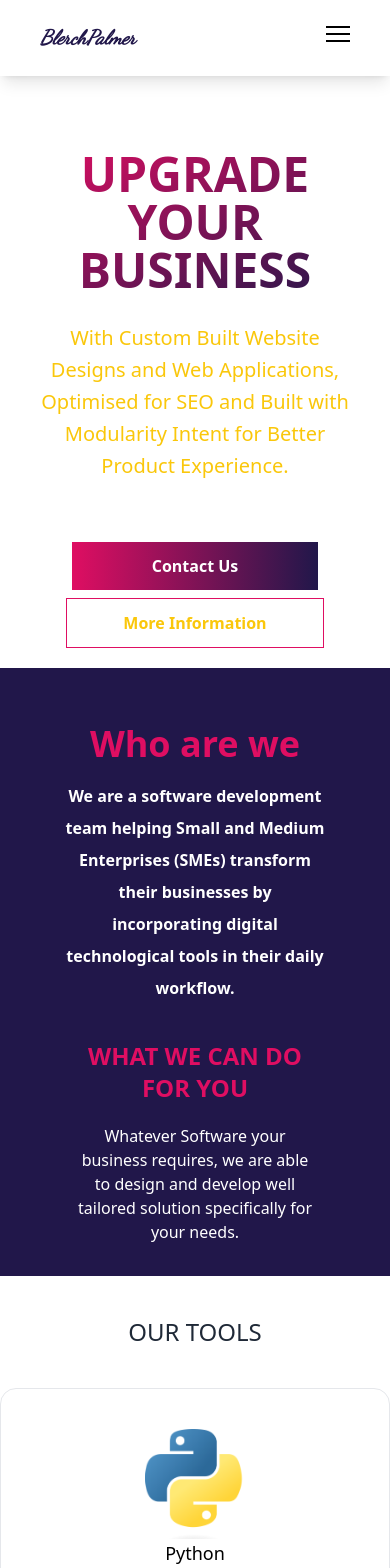
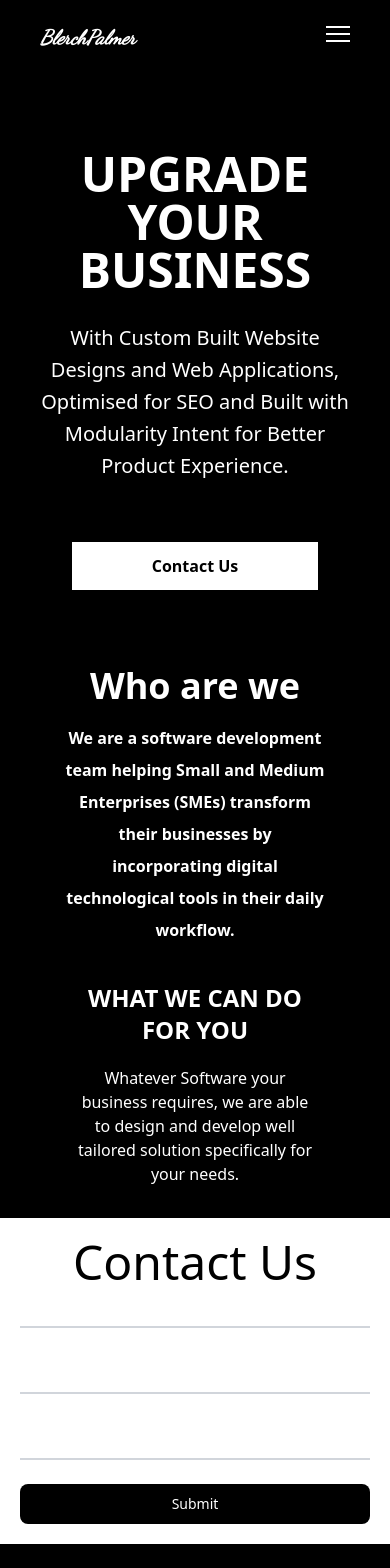
Before and after one commit to kwamea236/portfolio, a Next.js app: page / in a window 390 px wide. Shown: the top 1568 px of the page. Built offline with nearby package versions, Linux system fonts and the light colour scheme.

Commit message:
contact page added to my project

```diff
--- a/pages/index.tsx
+++ b/pages/index.tsx
@@ -3,8 +3,8 @@ import { useState } from 'react';
 import NavBar from './src/NavBar';
 import Mainbody from './src/Mainbody';
 import Myservice from './src/Myservice';
-import Myskills from './src/Myskills';
 import Footer from './src/Footer';
+import Contact from './src/Contact';
 
 
 export default function Home() {
@@ -22,12 +22,12 @@ export default function Home() {
         <link rel="preconnect" href="https://fonts.googleapis.com" />
         <link href="https://fonts.googleapis.com/css2?family=Dancing+Script&display=swap" rel="stylesheet" />
       </Head>
-      <main className="bg-white dark:bg-gray-800">
+      <main className="bg-black dark:bg-gray-800">
         <NavBar darkMode={darkMode} setDarkMode={setDarkMode} title={title} />
         <div>
           <Mainbody />
           <Myservice />
-          <Myskills />
+          <Contact />
           <Footer title={title} />
         </div>
       </main>
--- /dev/null
+++ b/pages/src/Contact.tsx
@@ -0,0 +1,25 @@
+export default function Contact(){
+    return(
+        <div className="px-5 bg-white py-5">
+            <h1 className="text-5xl text-center text-black">Contact Us</h1>
+            <form action="">
+                <div className="relative z-0 w-full mb-6 group">
+                    <input type="email" name="floating_email" id="floating_email" className="block py-2.5 px-0 w-full text-sm bg-white text-gray-900 bg-transparent border-0 border-b-2 border-gray-300 appearance-none dark:text-white dark:border-gray-600 dark:focus:border-blue-500 focus:outline-none focus:ring-0 focus:border-blue-600 peer" placeholder=" " required />
+                    <label htmlFor="floating_email" className="peer-focus:font-medium absolute text-sm text-gray-500 dark:text-gray-400 duration-300 transform -translate-y-6 scale-75 top-3 -z-10 origin-[0] peer-focus:left-0 peer-focus:text-blue-600 peer-focus:dark:text-blue-500 peer-placeholder-shown:scale-100 peer-placeholder-shown:translate-y-0 peer-focus:scale-75 peer-focus:-translate-y-6">Enter Company Name</label>
+                </div>
+
+                <div className="relative z-0 w-full mb-6 group">
+                    <input type="email" name="floating_email" id="floating_email" className="block py-2.5 px-0 w-full text-sm bg-white text-gray-900 bg-transparent border-0 border-b-2 border-gray-300 appearance-none dark:text-white dark:border-gray-600 dark:focus:border-blue-500 focus:outline-none focus:ring-0 focus:border-blue-600 peer" placeholder=" " required />
+                    <label htmlFor="floating_email" className="peer-focus:font-medium absolute text-sm text-gray-500 dark:text-gray-400 duration-300 transform -translate-y-6 scale-75 top-3 -z-10 origin-[0] peer-focus:left-0 peer-focus:text-blue-600 peer-focus:dark:text-blue-500 peer-placeholder-shown:scale-100 peer-placeholder-shown:translate-y-0 peer-focus:scale-75 peer-focus:-translate-y-6">Email address</label>
+                </div>
+
+                <div className="relative z-0 w-full mb-6 group">
+                    <input type="email" name="floating_email" id="floating_email" className="block py-2.5 px-0 w-full text-sm bg-white text-gray-900 bg-transparent border-0 border-b-2 border-gray-300 appearance-none dark:text-white dark:border-gray-600 dark:focus:border-blue-500 focus:outline-none focus:ring-0 focus:border-blue-600 peer" placeholder=" " required />
+                    <label htmlFor="floating_email" className="peer-focus:font-medium absolute text-sm text-gray-500 dark:text-gray-400 duration-300 transform -translate-y-6 scale-75 top-3 -z-10 origin-[0] peer-focus:left-0 peer-focus:text-blue-600 peer-focus:dark:text-blue-500 peer-placeholder-shown:scale-100 peer-placeholder-shown:translate-y-0 peer-focus:scale-75 peer-focus:-translate-y-6">Enter your message</label>
+                </div>
+
+                <button type="submit" className="text-white bg-black font-medium rounded-lg text-sm w-full px-5 py-2.5 text-center">Submit</button>
+            </form>
+        </div>
+    )
+}
--- a/pages/src/Footer.tsx
+++ b/pages/src/Footer.tsx
@@ -6,7 +6,7 @@ function Footer({title}:Props){
     return(
         <section>
             <div className="text-end md:text-center">
-                <p className="text-sm px-6 py-6 dark:text-white">copyright &copy; 2023 <span className="font-dancing italic font-bold">{title}</span>, All right reserved</p>
+                <p className="text-sm text-white px-6 py-6 dark:text-white">copyright &copy; 2023 <span className="font-dancing italic font-bold">{title}</span>, All right reserved</p>
             </div>
         </section>
     )
--- a/pages/src/Mainbody.tsx
+++ b/pages/src/Mainbody.tsx
@@ -3,20 +3,16 @@ function Mainbody(){
     return(
         <section>
             <div className="text-center p-10 mt-10">
-              <h3 className="text-5xl py-2 font-bold text-transparent bg-clip-text bg-gradient-to-br from-myRed to-myDark dark:text-white">UPGRADE YOUR BUSINESS</h3>
+              <h3 className="text-5xl py-2 font-bold text-white dark:text-white">UPGRADE YOUR BUSINESS</h3>
 
-              <p className="text-xl py-5 leading-8 text-myYellow font-medium dark:text-white">
+              <p className="text-xl py-5 leading-8 text-white font-medium dark:text-white">
                 With Custom Built Website Designs and Web Applications, Optimised for SEO
                 and Built with Modularity Intent for Better Product Experience.
               </p>
             </div>
 
             <div className="text-center">
-              <button className="bg-gradient-to-r from-myRed to-myDark px-20 py-3 text-white font-bold cursor-pointer">Contact Us</button>
-            </div>
-
-            <div className="text-center my-2">
-              <button className="bg-white px-14 py-3 text-myYellow border border-myRed font-bold cursor-pointer">More Information</button>
+              <button className="px-20 py-3 bg-white text-black font-bold cursor-pointer">Contact Us</button>
             </div>
          </section>
     )
--- a/pages/src/Myservice.tsx
+++ b/pages/src/Myservice.tsx
@@ -1,9 +1,9 @@
 function Myservice(){
     return(
-        <section className="bg-myDark p-4 mt-5">
+        <section className="bg-black p-4 mt-5">
           <div className="px-10">
             <div>
-              <h1 className="mt-10 text-4xl font-bold mx-5 text-center items-center text-myRed">Who are we</h1>
+              <h1 className="mt-10 text-4xl font-bold mx-5 text-center items-center text-white">Who are we</h1>
               <p className="font-bold px-2 leading-8 py-4 text-center text-white">
                 We are a software development team helping Small and Medium Enterprises (SMEs)
                 transform their businesses by incorporating digital technological
@@ -11,7 +11,7 @@ function Myservice(){
               </p>
             </div>
             <div className="md:text-center">
-              <h3 className="text-2xl py-1 pt-5 font-bold mx-5 text-myRed text-center dark:text-white">WHAT WE CAN DO FOR YOU</h3>
+              <h3 className="text-2xl py-1 pt-5 font-bold mx-5 text-white text-center dark:text-white">WHAT WE CAN DO FOR YOU</h3>
 
               <p className="text-center text-white px-4 py-4 mx-auto dark:text-white">
                 Whatever Software your business requires, we are able to
--- a/pages/src/NavBar.tsx
+++ b/pages/src/NavBar.tsx
@@ -25,7 +25,7 @@ function NavBar({ darkMode, setDarkMode, title }: Props) {
     }
 
     return (
-        <div className={`${stickyClass} navbar bg-gradient-to-r from-myRed to-myDark shadow dark:bg-slate-800`}>
+        <div className={`${stickyClass} navbar bg-black shadow dark:bg-slate-800`}>
             <nav>
                 {/* medium to large screen nav bar */}
                 <div className="hidden py-6 mb-1 justify-between px-10 md:flex">
@@ -40,9 +40,9 @@ function NavBar({ darkMode, setDarkMode, title }: Props) {
 
 
                 {/* moile view */}
-                <div className="py-6 justify-between px-10 flex shadow-lg bg-white md:hidden">
+                <div className="py-6 justify-between px-10 flex shadow-lg bg-black md:hidden">
                     <Link href={`/`}>
-                        <h1 className="text-xl font-bold text-myDark font-dancing italic cursor-pointer">{title}</h1>
+                        <h1 className="text-xl font-bold text-white font-dancing italic cursor-pointer">{title}</h1>
                     </Link>
                     <div className="flex  items-center">
                         <button className={`block hamburger ${toggle ? "open flex" : ""} focus:outline-none`} onClick={() => setToggle(!toggle)}>
@@ -55,8 +55,8 @@ function NavBar({ darkMode, setDarkMode, title }: Props) {
 
                 <div className="md:hidden">
                     <div className={`absolute flex-col items-center self-end py-8 mt-2 space-y-6 font-bold bg-white ${toggle ? "flex" : "hidden"} sm:w-auto sm:self-center left-6 right-6 drop-shadow-md dark:bg-teal-500`}>
-                        <BsFillMoonStarsFill onClick={() => setDarkMode(!darkMode)} className="cursor-pointer ml-1 text-myDark dark:text-white" />
-                        <a className="bg-myDark text-white ml-1/2 px-4 py-2 rounded font-bold" href="#">Proposal Template</a>
+                        <BsFillMoonStarsFill onClick={() => setDarkMode(!darkMode)} className="cursor-pointer ml-1 text-black dark:text-white" />
+                        <a className="bg-black text-white ml-1/2 px-4 py-2 rounded font-bold" href="#">Proposal Template</a>
                     </div>
                 </div>
             </nav>
--- a/styles/globals.css
+++ b/styles/globals.css
@@ -19,7 +19,7 @@
   left: 0;
   width: 24px;
   height: 2px;
-  background: #000;
+  background: #fff;
   transform: rotate(0);
   transition: all 0.5s;
 }
```
